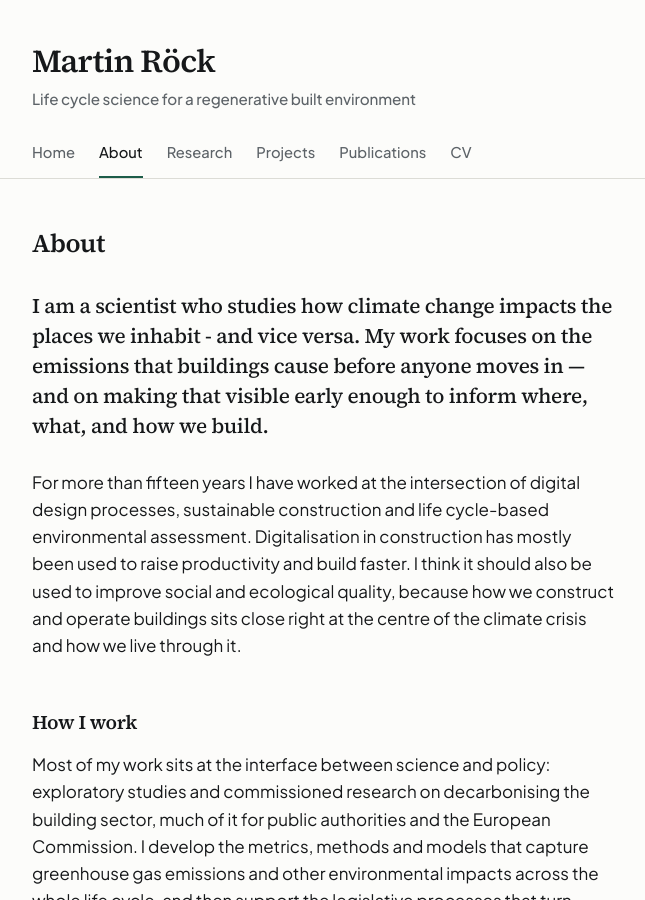
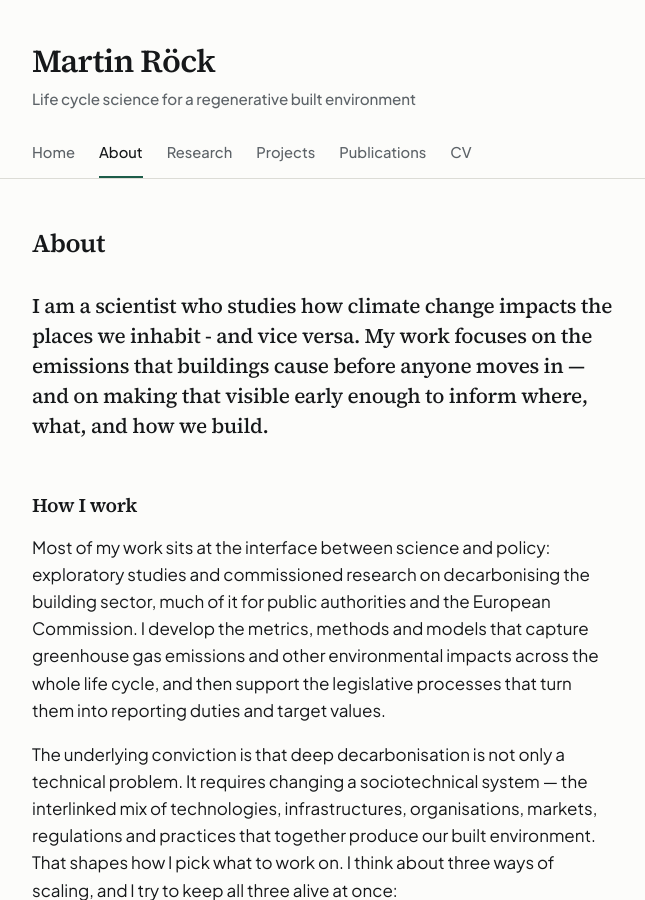
Before and after one commit to mroeck/martinroeck.com, a Jekyll site: the page built from about.md, in a window 1280 px wide and 900 px high. Shown: the whole window, without its empty margins (316-961 px from the left). Built offline with Jekyll 4.4.1, drawn with Linux system fonts in a browser that asks for light colours.

Commit message:
Update about.md

```diff
--- a/about.md
+++ b/about.md
@@ -6,12 +6,6 @@ permalink: /about/
 
 <p class="lede">I am a scientist who studies how climate change impacts the places we inhabit - and vice versa. My work focuses on the emissions that buildings cause before anyone moves in — and on making that visible early enough to inform where, what, and how we build.</p>
 
-For more than fifteen years I have worked at the intersection of digital design
-processes, sustainable construction and life cycle-based environmental
-assessment. Digitalisation in construction has mostly been used to raise
-productivity and build faster. I think it should also be used to improve
-social and ecological quality, because how we construct and operate buildings
-sits close right at the centre of the climate crisis and how we live through it.
 
 ## How I work
 
```
